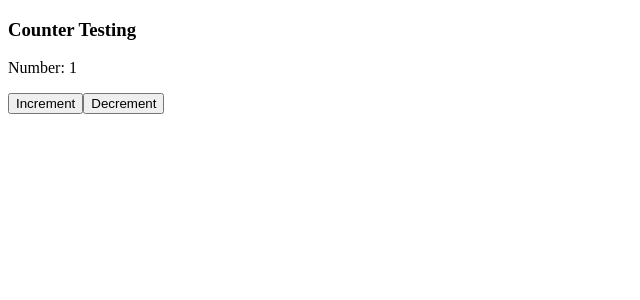
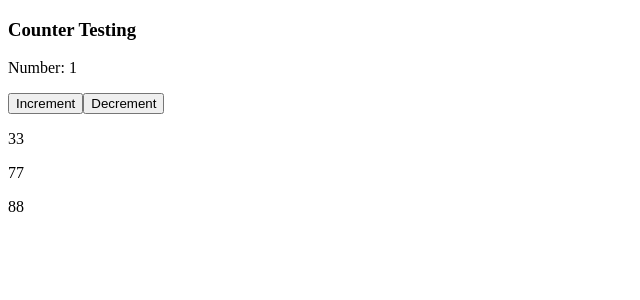
Before and after one commit to ArthurSoftvision1/Unit-Testing-with-Angular, an Angular app: page / in a window 1280 px wide. Shown: the top 300 px of the page, without its empty margins (0-640 px from the left). Built offline with nearby package versions, Linux system fonts and the light colour scheme.

Commit message:
Should sort ascending

```diff
--- a/src/app/counter/counter.component.html
+++ b/src/app/counter/counter.component.html
@@ -1,7 +1,10 @@
 <div>
-
   <h3>{{ title }}</h3>
   <p>Number: {{ counter }}</p>
   <button (click)="increment()">Increment</button>
   <button (click)="decrement()">Decrement</button>
+
+  <div *ngFor="let user of userList">
+    <p>{{ user }}</p>
+  </div>
 </div>
--- a/src/app/counter/counter.component.ts
+++ b/src/app/counter/counter.component.ts
@@ -13,8 +13,19 @@ export class CounterComponent  {
 
   public name: any;
 
+  public userList: any;
+
   constructor() {
     this.counter = 1;
+  }
+
+  ngOnInit() {
+   this.sortArray();
+  }
+
+  sortArray() {
+    this.userList = [77, 88, 33];
+    this.userList.sort();
   }
 
   increment() {
```
Also changed, not shown: 1 other file (tests, documents, lock files or other folders).
